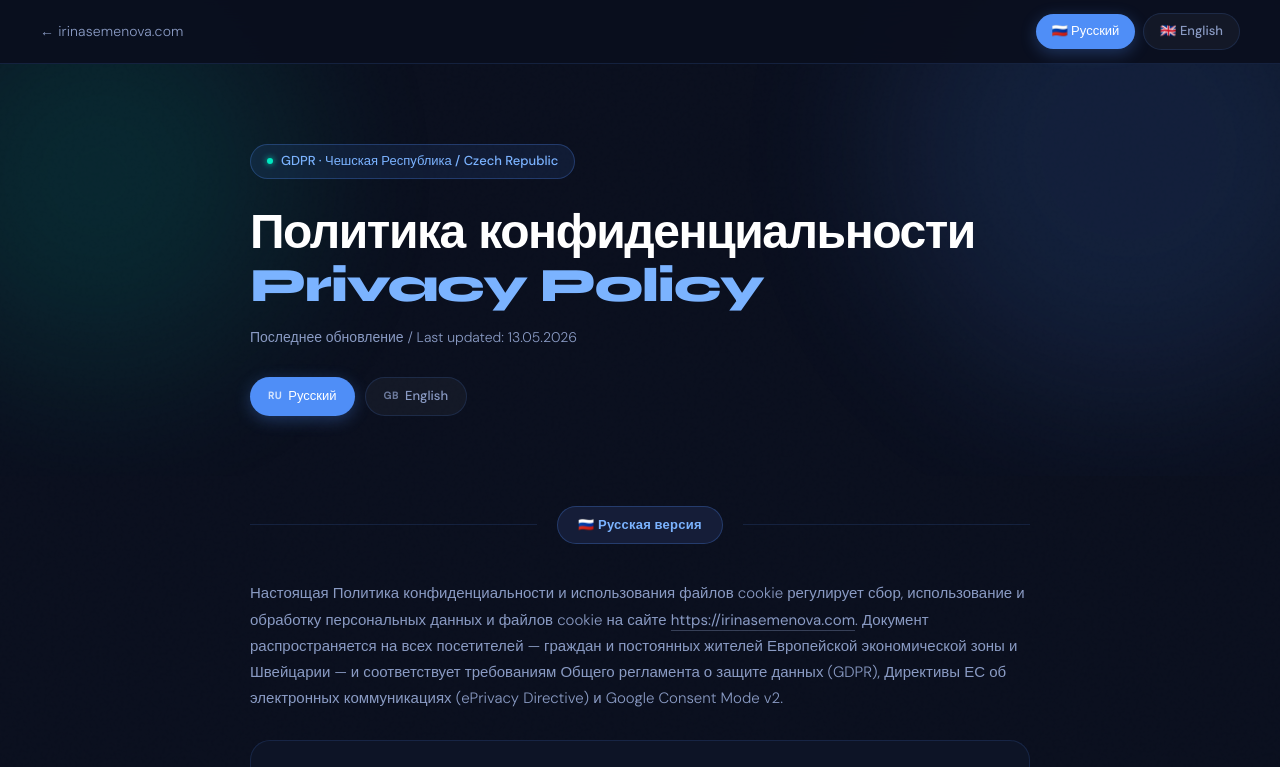
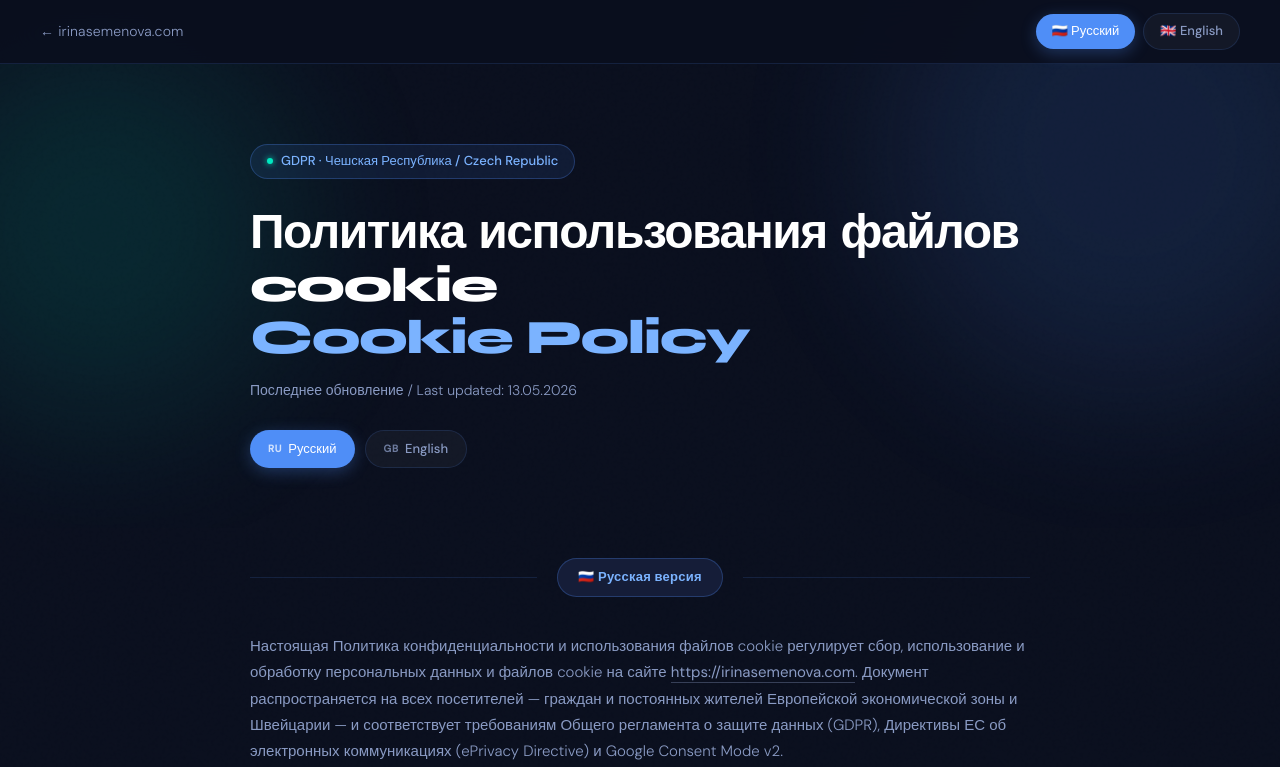
Before and after one commit to marinasvoyskaya/finance-consultant-Cookie, a plain HTML site: page index.html in a window 1280 px wide. Shown: the top 767 px of the page. Drawn offline with Linux system fonts and the light colour scheme.

Commit message:
Add files via upload

```diff
--- a/index.html
+++ b/index.html
@@ -3,7 +3,7 @@
 <head>
 <meta charset="UTF-8">
 <meta name="viewport" content="width=device-width, initial-scale=1.0">
-<title>Политика конфиденциальности / Privacy Policy — irinasemenova.com</title>
+<title>Политика использования файлов cookie / Cookie Policy — irinasemenova.com</title>
 <link rel="preconnect" href="https://fonts.googleapis.com">
 <link href="https://fonts.googleapis.com/css2?family=Syne:wght@400;500;600;700;800&family=DM+Sans:ital,opsz,wght@0,9..40,300;0,9..40,400;0,9..40,500;1,9..40,300&display=swap" rel="stylesheet">
 <style>
@@ -248,8 +248,8 @@
   <div class="hero-inner">
     <div class="pre-header">GDPR · Чешская Республика / Czech Republic</div>
     <h1>
-      <span class="h1-ru">Политика конфиденциальности</span>
-      <span class="h1-en">Privacy Policy</span>
+      <span class="h1-ru">Политика использования файлов cookie</span>
+      <span class="h1-en">Cookie Policy</span>
     </h1>
     <p class="hero-date">Последнее обновление / Last updated: 13.05.2026</p>
     <div class="lang-switch">
```
